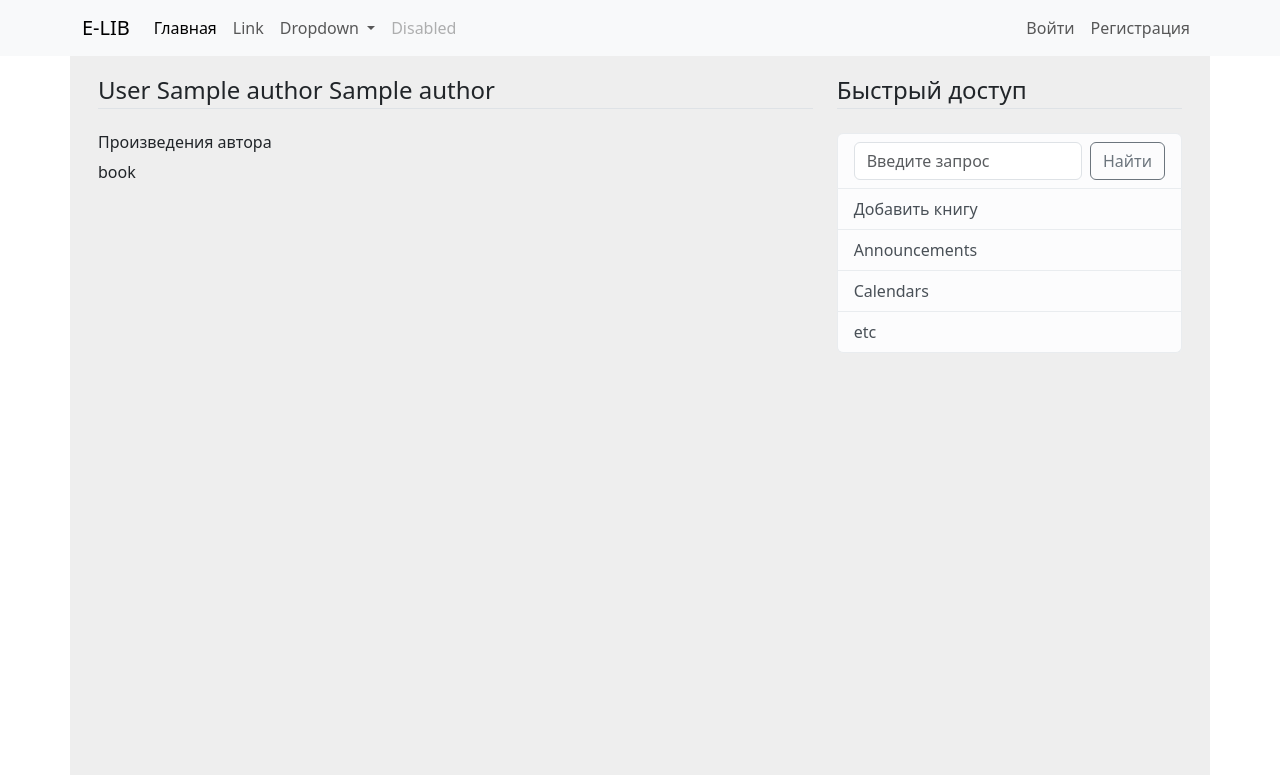
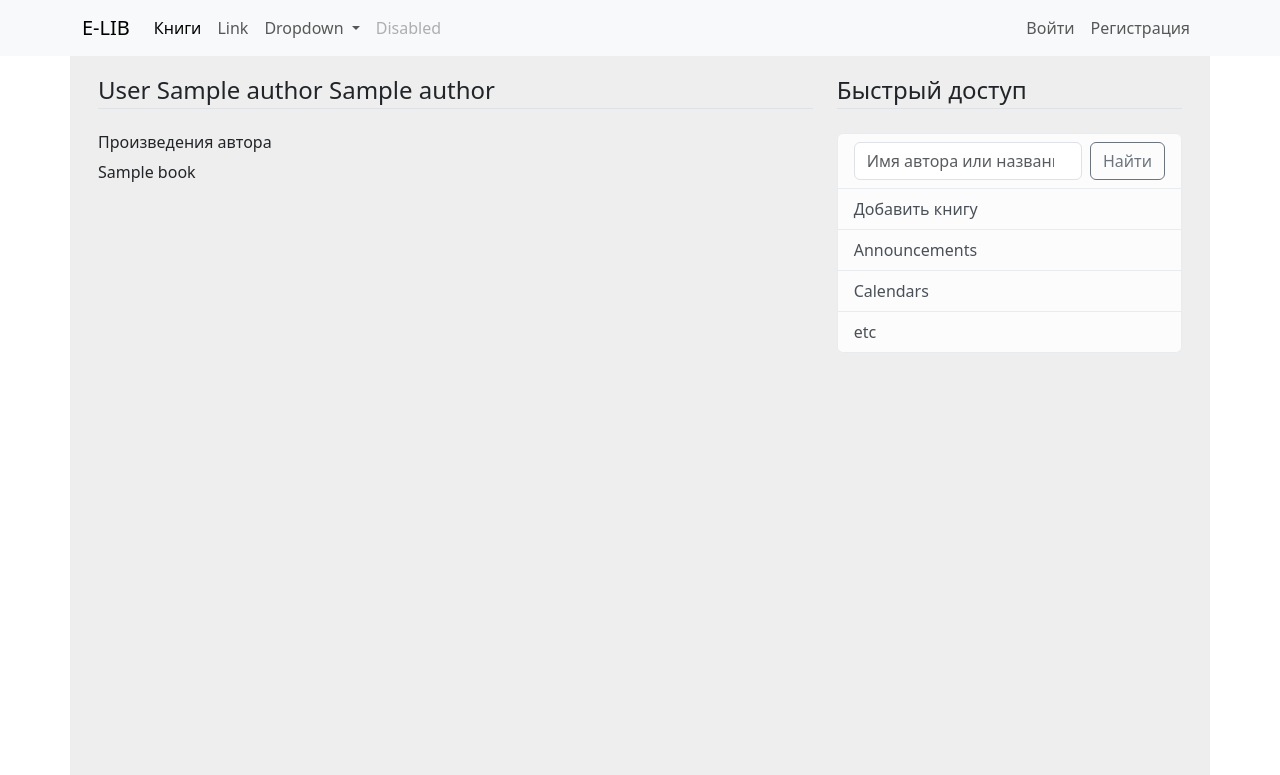
Before and after one commit to kolaxy/library, a Django app: page /authors/1/ in a window 1280 px wide. Shown: the top 775 px of the page. Run offline with Django 4.2, Linux system fonts and the light colour scheme; tables that the repository leaves empty hold one stand-in row (values such as "Sample post").

Commit message:
html search + author's page fixes

```diff
--- a/library/templates/author/author_detail.html
+++ b/library/templates/author/author_detail.html
@@ -6,7 +6,7 @@
             <legend class="border-bottom mb-4">{{ object }}</legend>
             <h6>Произведения автора</h6>
             {% for book in book_list %}
-                <a href="{% url 'book-detail' book.id %}" class="nav-item nav-link"><p>book</p></a>
+                <a href="{% url 'book-detail' book.id %}" class="nav-item nav-link"><p>{{ book }}</p></a>
             {% endfor %}
         </div>
     </article>
--- a/library/templates/base.html
+++ b/library/templates/base.html
@@ -28,7 +28,7 @@
                                     <li class="list-group-item list-group-item-light">
                                         <form class="d-flex" role="search" method="POST" action="{% url 'search' %}">
                                             {% csrf_token %}
-                                            <input class="form-control me-2" type="search" placeholder="Введите запрос" aria-label="Search" name="searched">
+                                            <input class="form-control me-2" type="search" placeholder="Имя автора или название книги" aria-label="Search" name="searched">
                                             <button class="btn btn-outline-secondary" type="submit">Найти</button>
                                         </form>
                                     </li>
--- a/library/templates/base/navbar.html
+++ b/library/templates/base/navbar.html
@@ -8,7 +8,7 @@
         <div class="collapse navbar-collapse" id="navbarSupportedContent">
             <ul class="navbar-nav me-auto mb-2 mb-lg-0">
                 <li class="nav-item">
-                    <a class="nav-link active" aria-current="page" href="{% url 'library-home' %}">Главная</a>
+                    <a class="nav-link active" aria-current="page" href="{% url 'books' %}">Книги</a>
                 </li>
                 <li class="nav-item">
                     <a class="nav-link" href="#">Link</a>
--- a/library/views.py
+++ b/library/views.py
@@ -18,11 +18,10 @@ def about(request):
 def search(request):
     if request.method == 'POST':
         searched = request.POST['searched']
-        search_result = []
-        books = Book.objects.filter(name__contains=searched)
-        authors = Author.objects.filter(Q(family_name__contains=searched) |
-                                        Q(name__contains=searched) |
-                                        Q(surname__contains=searched))
+        books = Book.objects.filter(name__icontains=searched)
+        authors = Author.objects.filter(Q(family_name__icontains=searched) |
+                                        Q(name__icontains=searched) |
+                                        Q(surname__icontains=searched))
         return render(request, 'search.html', {'searched': searched, 'books': books, 'authors': authors})
     else:
         return render(request, 'search.html', {})
@@ -74,7 +73,7 @@ class AuthorDetailView(DetailView):
 
     def get_context_data(self, **kwargs):
         context = super().get_context_data(**kwargs)
-        context['book_list'] = Book.objects.filter(id=self.kwargs['pk'])
+        context['book_list'] = Book.objects.filter(author=self.kwargs['pk'])
         return context
 
 
```
Also changed, not shown: library/templates/search.html (+10 -1 lines).
